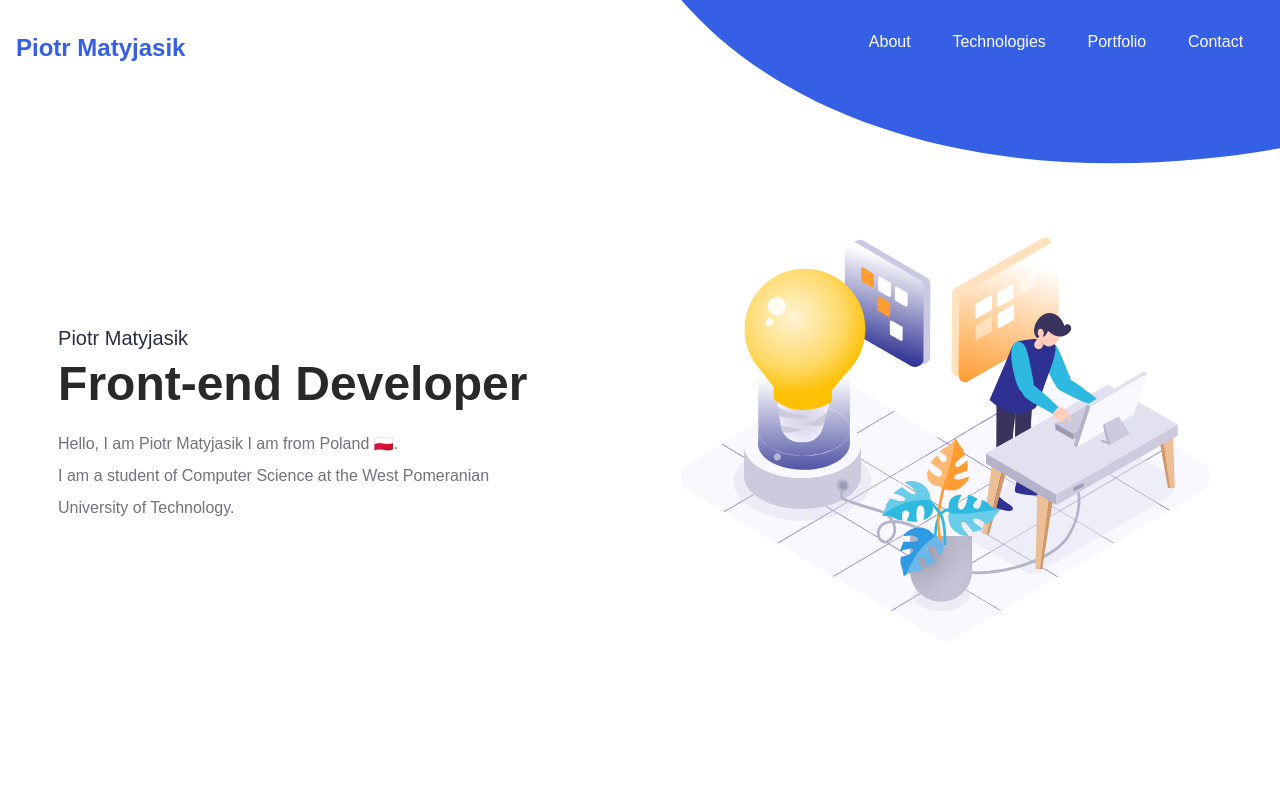
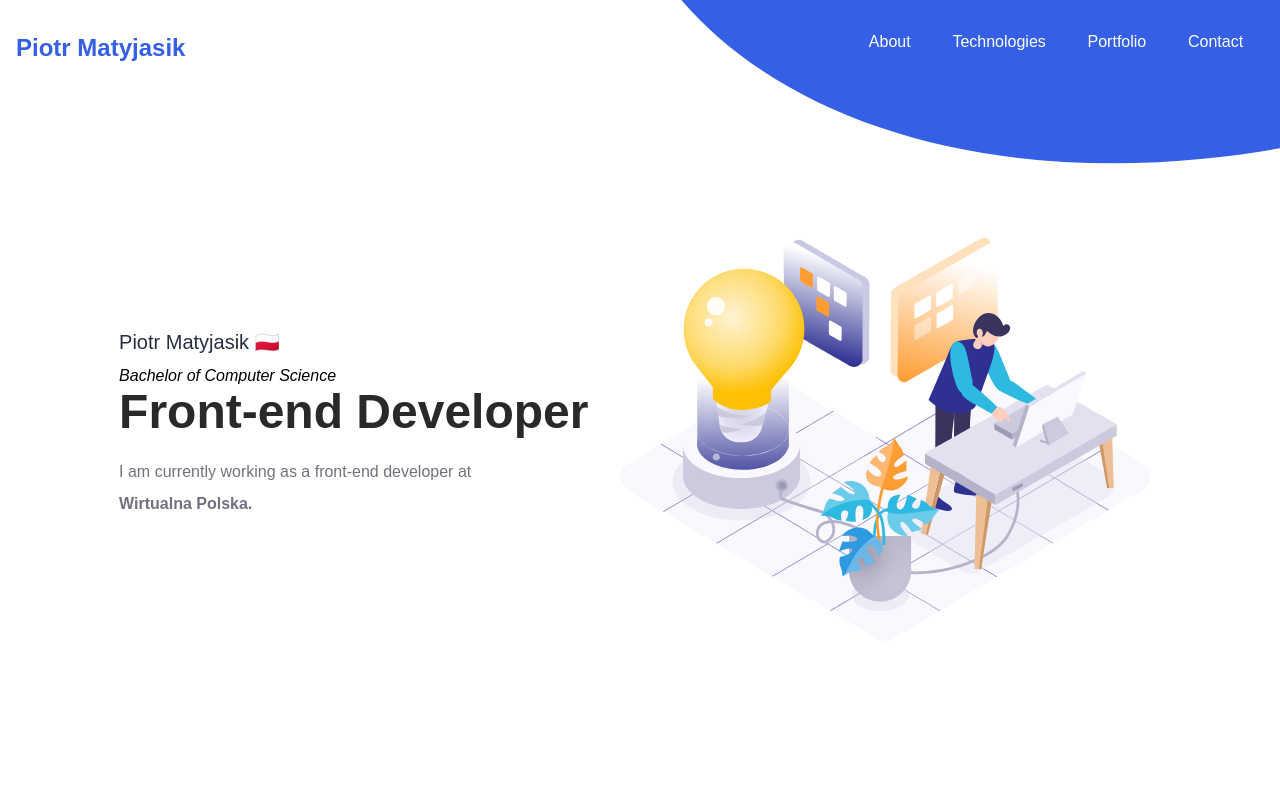
Before and after one commit to pmatyjasik/pmatyjasik.com, a React (Create React App) app: page / in a window 1280 px wide. Shown: the top 800 px of the page. Built offline with nearby package versions, Linux system fonts and the light colour scheme.

Commit message:
change desc in about section

```diff
--- a/src/components/About.tsx
+++ b/src/components/About.tsx
@@ -15,8 +15,9 @@ const About = () => {
             viewport={{ once: true }}
             transition={{ duration: 0.5 }}
           >
-            Piotr Matyjasik
+            Piotr Matyjasik 🇵🇱
           </motion.h3>
+          <i>Bachelor of Computer Science</i>
           <motion.span
             className="text-4xl font-semibold sm:text-5xl text-heading"
             initial={{ y: -200, opacity: 0 }}
@@ -33,9 +34,8 @@ const About = () => {
             viewport={{ once: true }}
             transition={{ duration: 0.5 }}
           >
-            Hello, I am Piotr Matyjasik I am from Poland 🇵🇱.
-            <br />I am a student of Computer Science at the West Pomeranian
-            University of Technology.
+            I am currently working as a front-end developer at{" "}
+            <strong>Wirtualna Polska.</strong>
           </motion.p>
         </div>
         <motion.div
```
